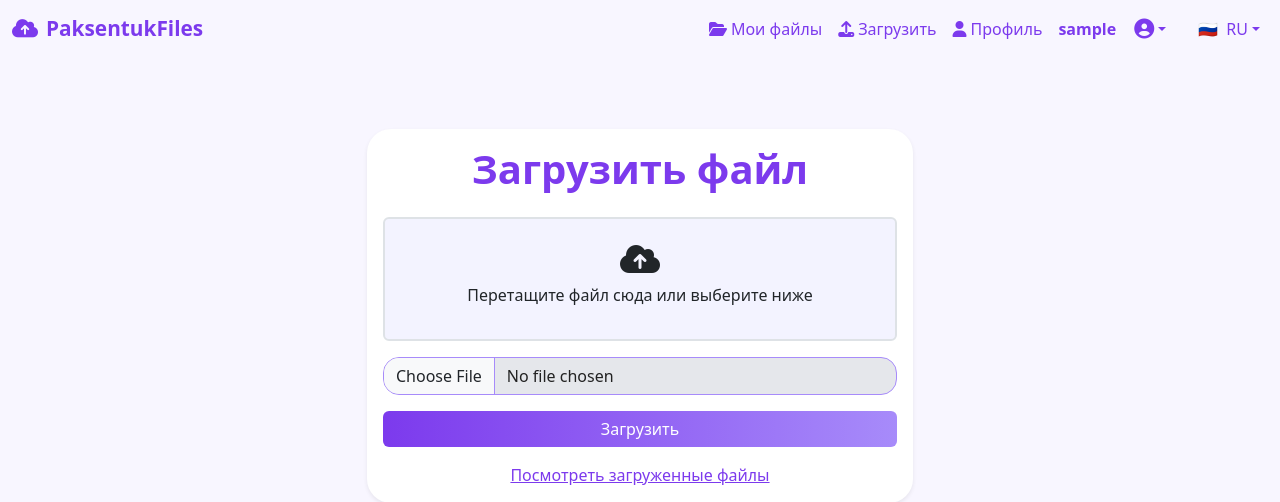
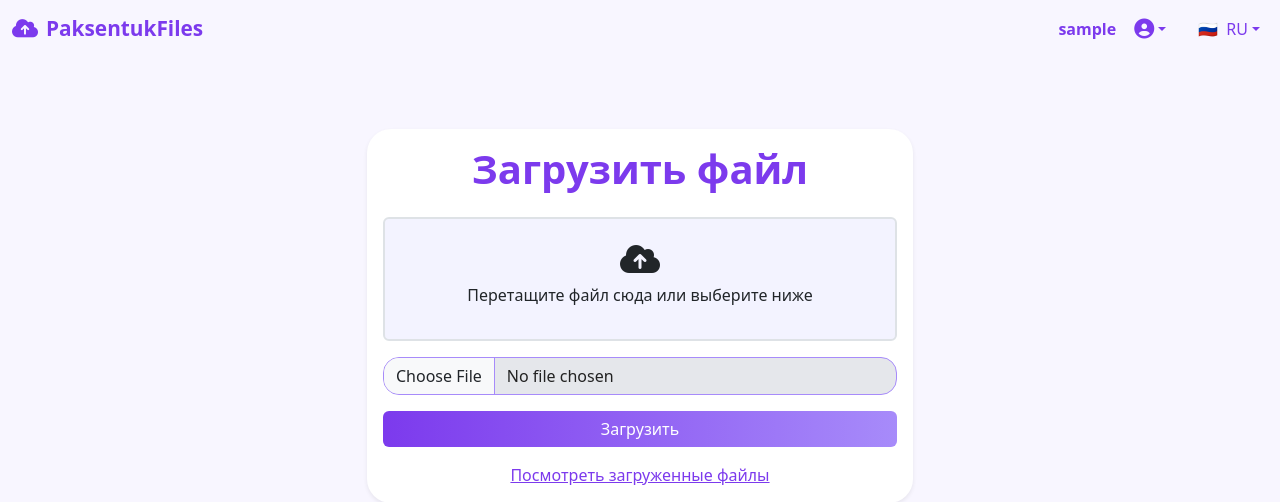
Before and after one commit to SKRIBLDAX/flask-file-uploader, a Flask app: page / in a window 1280 px wide. Shown: the top 502 px of the page. Run offline with Flask 2, Linux system fonts and the light colour scheme; the visitor is signed in with stand-in values (Sample User, id 1).

Commit message:
Удалены только вкладки 'Мои файлы', 'Загрузить', 'Профиль' из navbar, остались логотип, меню пользователя и переключатель языка

```diff
--- a/templates/upload.html
+++ b/templates/upload.html
@@ -111,15 +111,6 @@
         </button>
         <div class="collapse navbar-collapse justify-content-end" id="navbarNav">
           <ul class="navbar-nav align-items-center">
-            <li class="nav-item">
-              <a class="nav-link" href="/files"><i class="fa fa-folder-open me-1"></i>Мои файлы</a>
-            </li>
-            <li class="nav-item">
-              <a class="nav-link" href="/"><i class="fa fa-upload me-1"></i>Загрузить</a>
-            </li>
-            <li class="nav-item">
-              <a class="nav-link" href="/profile"><i class="fa fa-user me-1"></i>Профиль</a>
-            </li>
             <li class="nav-item dropdown">
               <a class="nav-link dropdown-toggle d-flex align-items-center" href="#" id="userDropdown" role="button" data-bs-toggle="dropdown" aria-expanded="false">
                 <span class="user-name">{{ session['username'] }}</span>
```
Also changed, not shown: templates/files.html (+0 -9 lines).
